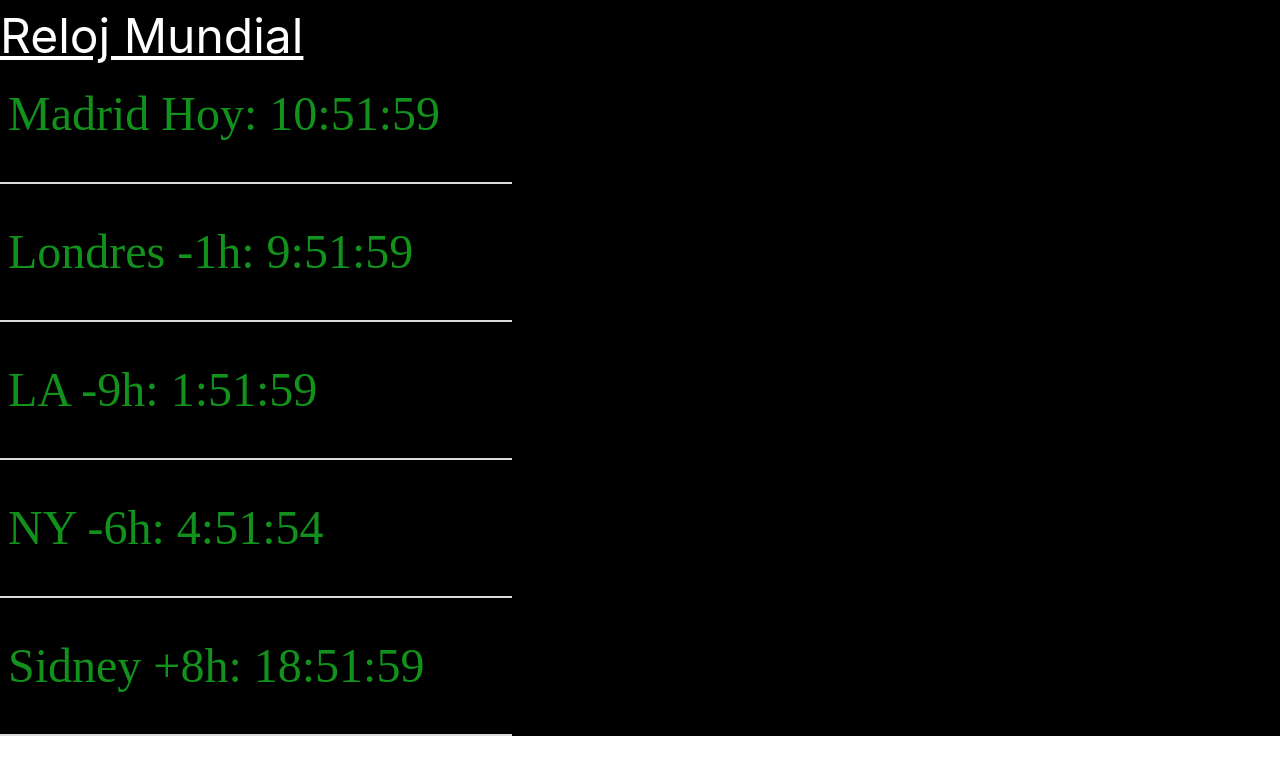
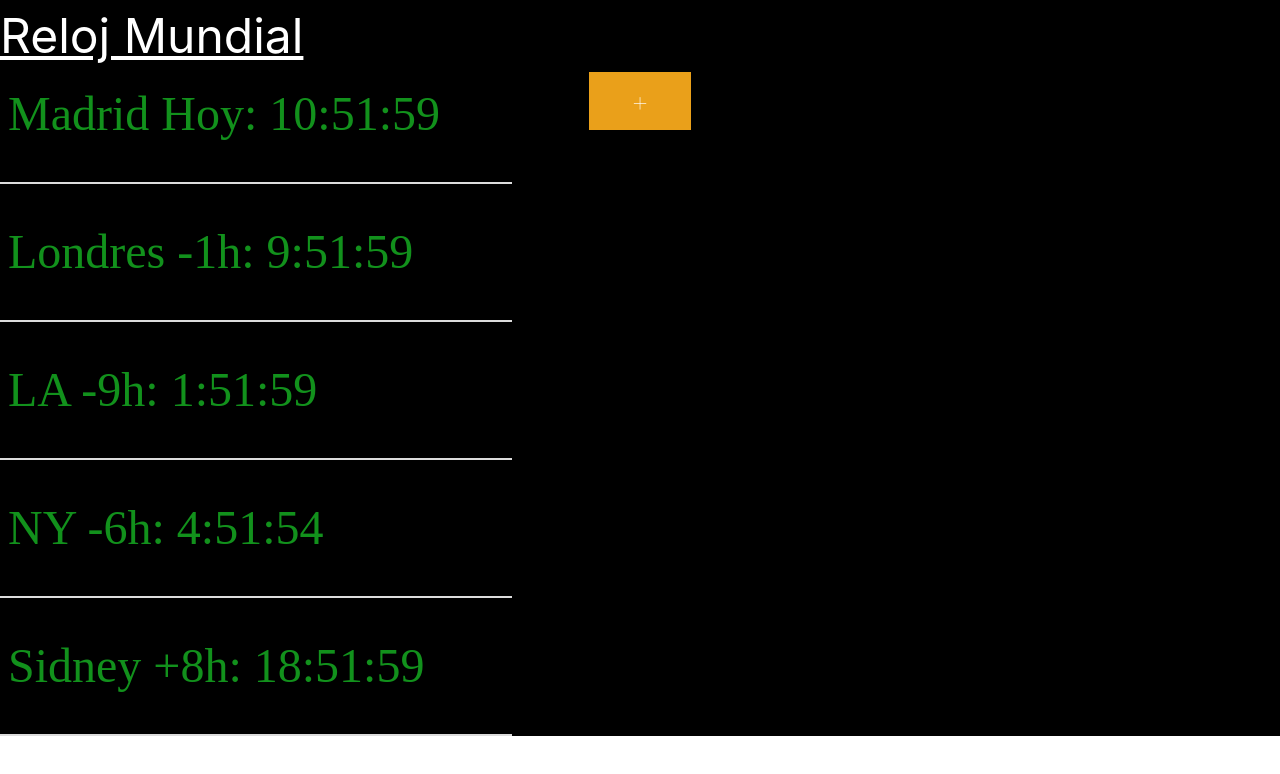
Before and after one commit to yeral-guerrero/ExamenFinal, a plain HTML site: page index.html in a window 1280 px wide. Drawn offline with nearby package versions, Linux system fonts and the light colour scheme.

Commit message:
Pagina que da la hora mundial de 5 Relojes a la vez

```diff
--- a/css/estilos.css
+++ b/css/estilos.css
@@ -82,3 +82,16 @@ hr {
     height: 2px;
     background-color:gainsboro;
   }
+
+  #boton{
+    display:flex;
+    justify-content: right;
+    background: #eaa01a;
+    border: 1px solid #eaa01a;
+    color: #fff;
+    font-weight: 100;
+    text-align: center;
+    margin: 0 auto;
+    font-size: 30px;
+    padding: 10px 40px;
+}
--- a/index.html
+++ b/index.html
@@ -48,13 +48,15 @@
   </head>
   <body>
     <header>
+
       <!--
         *
         * Bloque HEADER
         *
       -->
       <h1><u>Reloj Mundial</u></h1>
-      <input type="button">
+      <input id="boton" type="button" id="boton" value="+">
+
 
 
            <figure id="logo">
@@ -83,19 +85,14 @@
         *
       -->
 
-      <div id="reloj" > </div><hr>
-      <div id="relojLondres">Londres</div><hr>
-      <div id="relojLA">Los Angeles</div><hr>
-      <div id="relojNY"></div><hr>
-      <div id="relojSidney"></div><hr>
 
-      <script type="text/javascript" src="js/Reloj.js"></script>
           <section>
             <!--
              *
              * Bloque SECTION
              *
             -->
+
           </section>
 
           <article>
@@ -104,6 +101,13 @@
              * Bloque ARTICLE
              *
             -->
+            <div id="reloj" > </div><hr>
+            <div id="relojLondres">Londres</div><hr>
+            <div id="relojLA">Los Angeles</div><hr>
+            <div id="relojNY"></div><hr>
+            <div id="relojSidney"></div><hr>
+
+            <script type="text/javascript" src="js/Reloj.js"></script>
           </article>
 
     </main>
```
Also changed, not shown: js/Reloj.js (+15 -0 lines), _assets/img/cverde.jpg (added).
